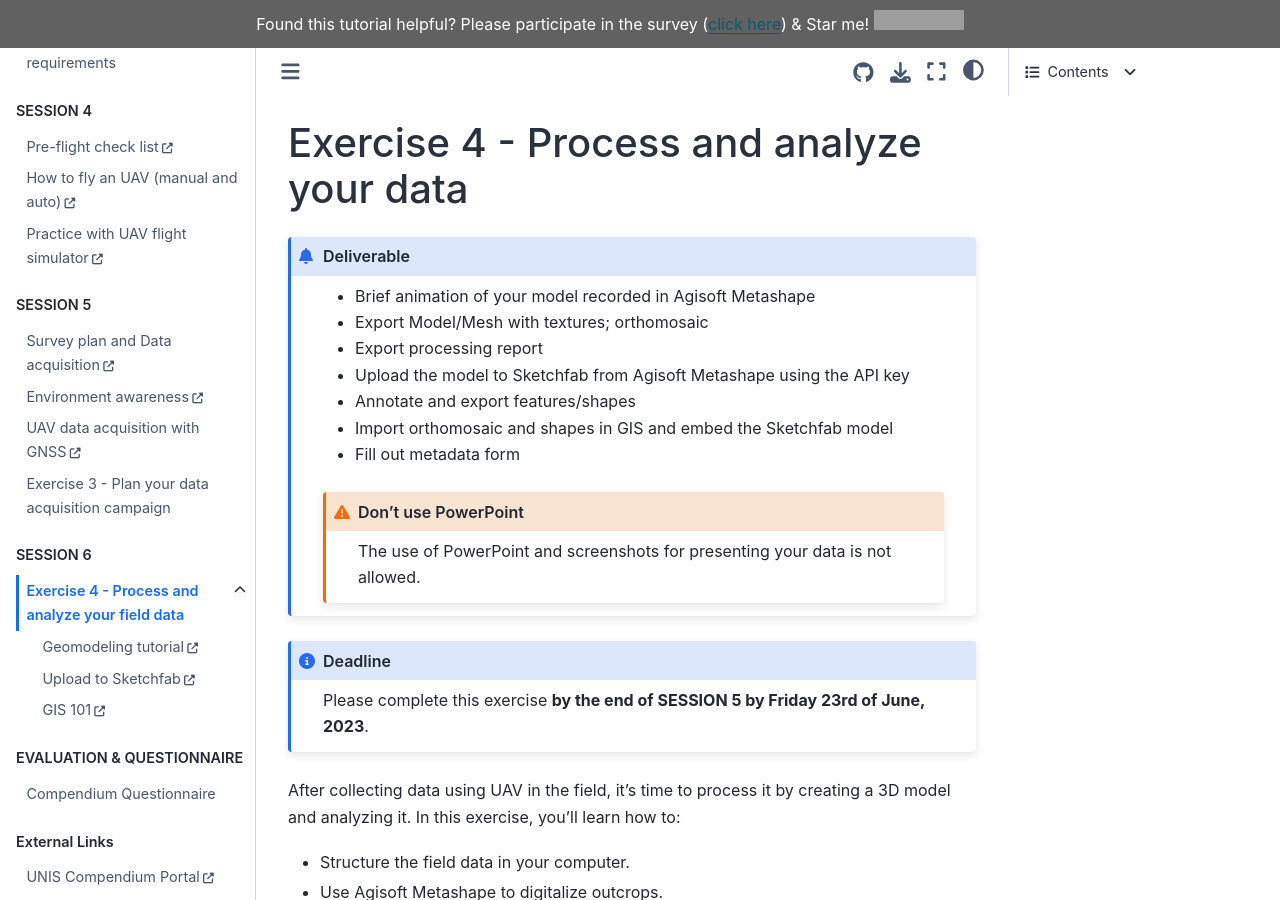
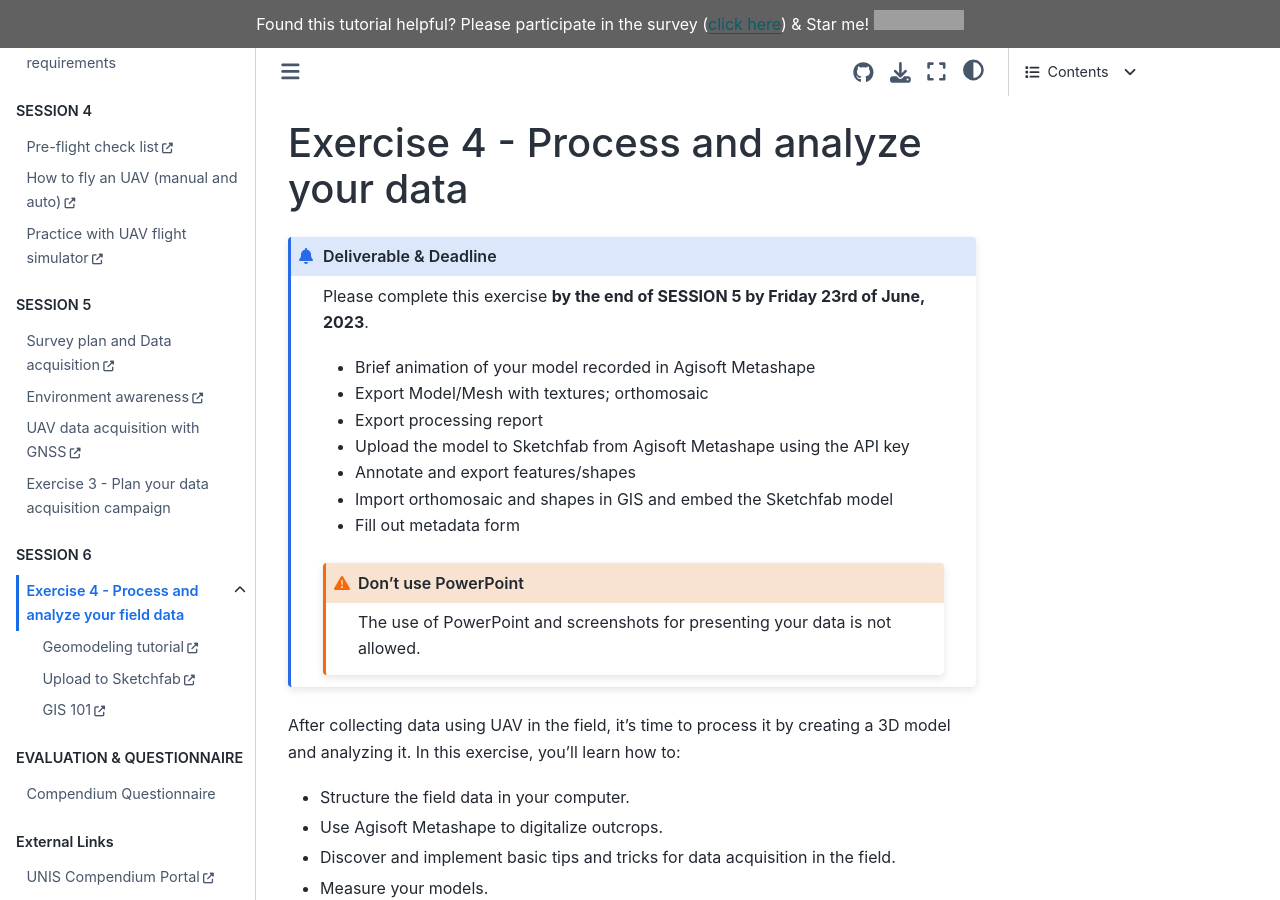
Before and after one commit to UNISvalbard/Geo-MOD, a Jupyter Book: the page built from content/lessons/data_process_exercise/data_process.md, in a window 1280 px wide and 900 px high. Built offline with Jupyter Book 1.0.4 settings and Sphinx 7.4.7 and the Sphinx Book theme 1.1.4, drawn with Linux system fonts in a browser that asks for light colours; grey boxes are pictures that could not be loaded.

Commit message:
deadline

`````diff
--- a/content/lessons/data_process_exercise/data_process.md
+++ b/content/lessons/data_process_exercise/data_process.md
@@ -1,5 +1,7 @@
 # Exercise 4 - Process and analyze your data
-````{admonition} Deliverable
+````{admonition} Deliverable & Deadline
+Please complete this exercise **by the end of SESSION 5 by Friday 23rd of June, 2023**.
+
 - Brief animation of your model recorded in Agisoft Metashape
 - Export Model/Mesh with textures; orthomosaic
 - Export processing report
@@ -14,11 +16,6 @@
 The use of PowerPoint and screenshots for presenting your data is not allowed.
 ```
 ````
-
-```{admonition} Deadline
-:class: note
-Please complete this exercise **by the end of SESSION 5 by Friday 23rd of June, 2023**.
-```
 
 After collecting data using UAV in the field, it's time to process it by creating a 3D model and analyzing it. In this exercise, you'll learn how to:
 - Structure the field data in your computer.
`````
